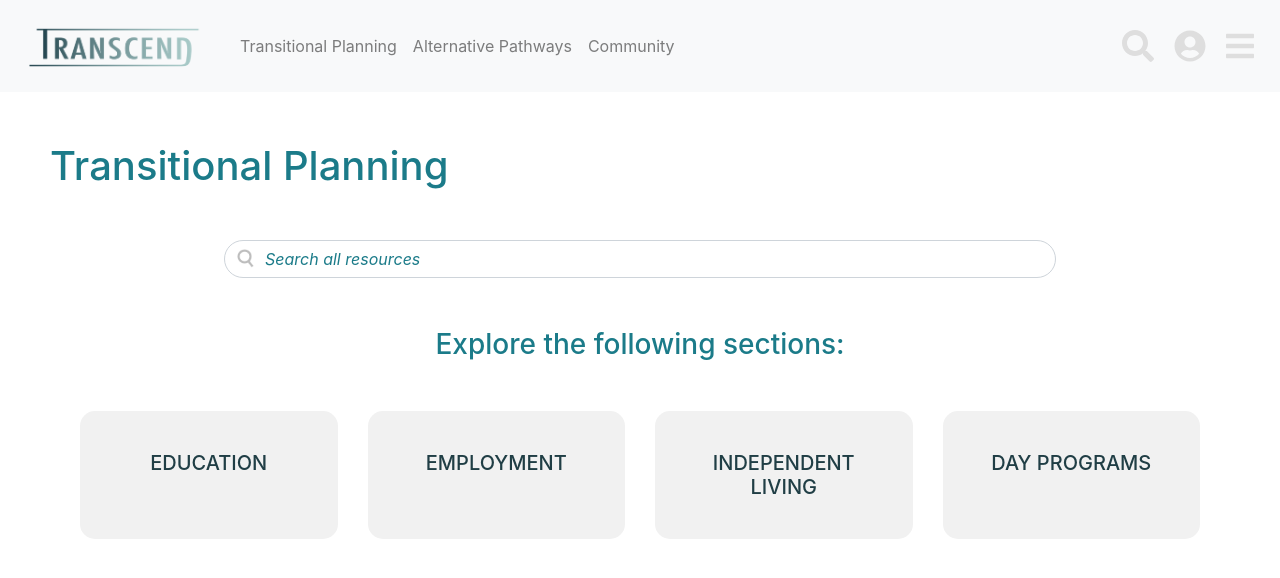
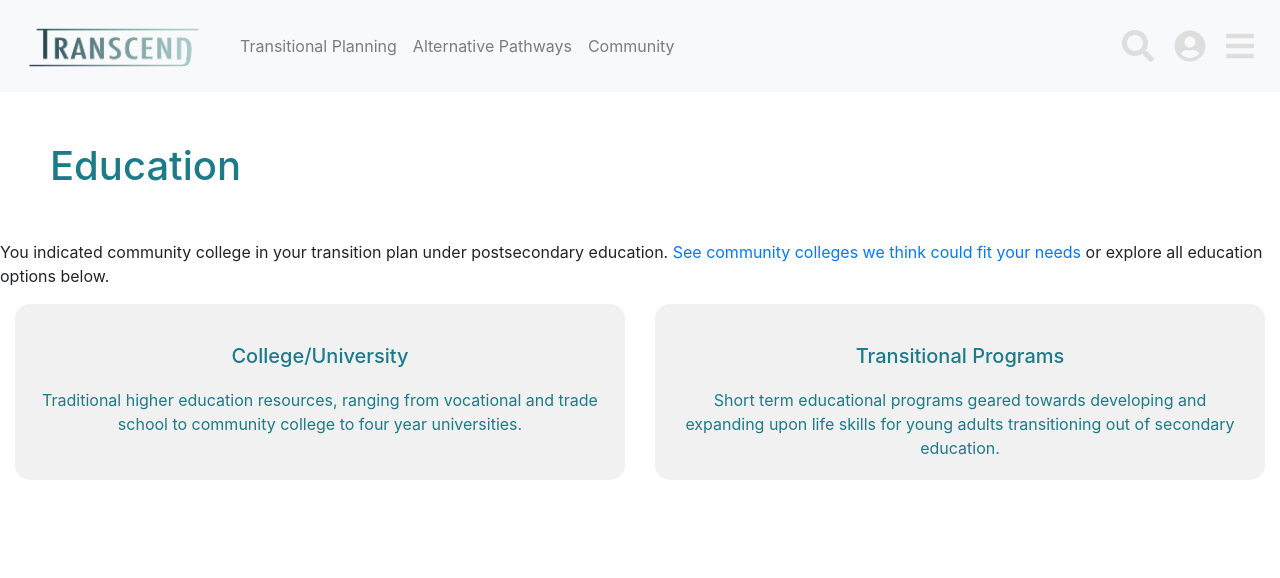
Before and after one commit to kkwang1/Transcend, a React (Create React App) app: page /transitionalplanning/education in a window 1280 px wide. Shown: the top 578 px of the page. Built offline with nearby package versions, Linux system fonts and the light colour scheme.

Commit message:
add transitional planning routes

```diff
--- a/src/App.js
+++ b/src/App.js
@@ -1,7 +1,7 @@
 import "./App.css";
 import { React, useState } from "react";
 import Main from "./main/index";
-import TransitionPlanning from "./transition-planning";
+import TransitionPlanning from "./transition-planning/route";
 import AlternativePathways from "./alternative-pathways";
 import Community from "./community";
 import { BrowserRouter as Router, Switch, Route } from "react-router-dom";
@@ -19,8 +19,8 @@ function App() {
       <div style={{opacity: open && "0.5"}}>
         <NavBar openSidebar={open} setOpenSidebar={setOpen} />
         <Switch>
-          <Route path="/transitionalplanning" component={TransitionPlanning} />
           <Route exact path="/" component={Main} />
+          <TransitionPlanning />
           <Route path="/community" exact component={Community} />
           <Route
             path="/alternativepathways"
--- a/src/components/NavBar.js
+++ b/src/components/NavBar.js
@@ -16,9 +16,9 @@ export default function NavBar({openSidebar, setOpenSidebar}) {
         <img src={Logo} width="200px"></img>
       </Navbar.Brand>
       <Nav className="mr-auto">
-        <Nav.Link style={{margin: "auto"}} href="transitionalplanning">Transitional Planning</Nav.Link>
-        <Nav.Link style={{margin: "auto"}} href="alternativepathways">Alternative Pathways</Nav.Link>
-        <Nav.Link style={{margin: "auto"}} href="community">Community</Nav.Link>
+        <Nav.Link style={{margin: "auto"}} href="/transitionalplanning">Transitional Planning</Nav.Link>
+        <Nav.Link style={{margin: "auto"}} href="/alternativepathways">Alternative Pathways</Nav.Link>
+        <Nav.Link style={{margin: "auto"}} href="/community">Community</Nav.Link>
       </Nav>
       <FontAwesomeIcon
         icon={faSearch}
--- a/src/transition-planning/day-programs/index.js
+++ b/src/transition-planning/day-programs/index.js
@@ -1,29 +1,38 @@
 import React from "react";
-import "../App.scss";
+import { useHistory, useLocation } from "react-router";
+import "../../App.scss";
+import ButtonsGroup from "../../components/Button/ButtonsGroup";
 
 export default function DayPrograms() {
+  let history = useHistory();
+  let location = useLocation();
   const info = [
     {
       title: "Living at Home",
       backgroundColor: "#F1F1F1",
       color: "#1B7B89",
+      action: () => history.push(`${location.pathname}/livingathome`)
     },
     {
       title: "Assisted Living",
       backgroundColor: "#F1F1F1",
       color: "#1B7B89",
+      action: () => history.push(`${location.pathname}/assitedliving`)
     },
     {
       title: "Group Homes",
       backgroundColor: "#F1F1F1",
       color: "#1B7B89",
+      action: () => history.push(`${location.pathname}/grouphomes`)
     },
     {
       title: "Residential Programs",
       backgroundColor: "#F1F1F1",
       color: "#1B7B89",
+      action: () => history.push(`${location.pathname}/residentialprograms`)
     }
   ];
+
   return (
     <>
       <h1 className="layout-header">Day Programs</h1>
--- a/src/transition-planning/education/index.js
+++ b/src/transition-planning/education/index.js
@@ -1,8 +1,11 @@
 import React from "react";
-import "../App.scss";
-import { BrowserRouter as Router, Switch, Route } from "react-router-dom";
+import "../../App.scss";
+import { BrowserRouter as Router, Switch, Route, useHistory, useLocation } from "react-router-dom";
+import ButtonsGroup from "../../components/Button/ButtonsGroup";
 
 export default function Education() {
+  let history = useHistory();
+  let location = useLocation();
   const info = [
     {
       title: "College/University",
@@ -10,6 +13,7 @@ export default function Education() {
       trade school to community college to four year universities.`,
       backgroundColor: "#F1F1F1",
       color: "#1B7B89",
+      action: () => history.push(`${location.pathname}/college`)
     },
     {
       title: "Transitional Programs",
@@ -17,6 +21,7 @@ export default function Education() {
       upon life skills for young adults transitioning out of secondary education.`,
       backgroundColor: "#F1F1F1",
       color: "#1B7B89",
+      action: () => history.push(`${location.pathname}/programs`)
     },
   ];
   return (
--- a/src/transition-planning/employment/index.js
+++ b/src/transition-planning/employment/index.js
@@ -1,5 +1,6 @@
 import React from "react";
-import "../App.scss";
+import "../../App.scss";
+import ButtonsGroup from "../../components/Button/ButtonsGroup";
 
 export default function Employment() {
   const info = [
--- a/src/transition-planning/independent-living/index.js
+++ b/src/transition-planning/independent-living/index.js
@@ -1,5 +1,5 @@
 import React from "react";
-import "../App.scss";
+import "../../App.scss";
 
 export default function IndependentLiving() {
   return (
--- a/src/transition-planning/index.js
+++ b/src/transition-planning/index.js
@@ -5,6 +5,7 @@ import ButtonsGroup from "../components/Button/ButtonsGroup";
 import Filter from "../components/Filter";
 import SearchBar from "../components/SearchBar/SearchBar";
 import SelectGroups from "../components/Select/SelectGroup";
+import Education from "./education";
 
 /* example usage of graphql:
 
@@ -44,13 +45,13 @@ export default function TransitionPlanning() {
       title: "INDEPENDENT LIVING",
       backgroundColor: "#F1F1F1",
       color: "#203E45",
-      action: () => history.push(`${location.pathname}/independent-living`),
+      action: () => history.push(`${location.pathname}/independentliving`),
     },
     {
       title: "DAY PROGRAMS",
       backgroundColor: "#F1F1F1",
       color: "#203E45",
-      action: () => history.push(`${location.pathname}/day-programs`),
+      action: () => history.push(`${location.pathname}/dayprograms`),
     },
   ];
 
--- /dev/null
+++ b/src/transition-planning/route.js
@@ -0,0 +1,28 @@
+import React from "react";
+import TransitionPlanning from ".";
+import Education from "./education";
+import Employment from "./employment";
+import IndependentLiving from "./independent-living";
+import DayPrograms from "./day-programs";
+import { BrowserRouter as Switch, Route } from "react-router-dom";
+
+const route = () => {
+  return (
+    <Switch>
+      <Route
+        exact
+        path="/transitionalplanning"
+        component={TransitionPlanning}
+      />
+      <Route path="/transitionalplanning/education" component={Education} />
+      <Route path="/transitionalplanning/employment" component={Employment} />
+      <Route
+        path="/transitionalplanning/independentliving"
+        component={IndependentLiving}
+      />
+      <Route path="/transitionalplanning/dayprograms" component={DayPrograms} />
+    </Switch>
+  );
+};
+
+export default route;
```
